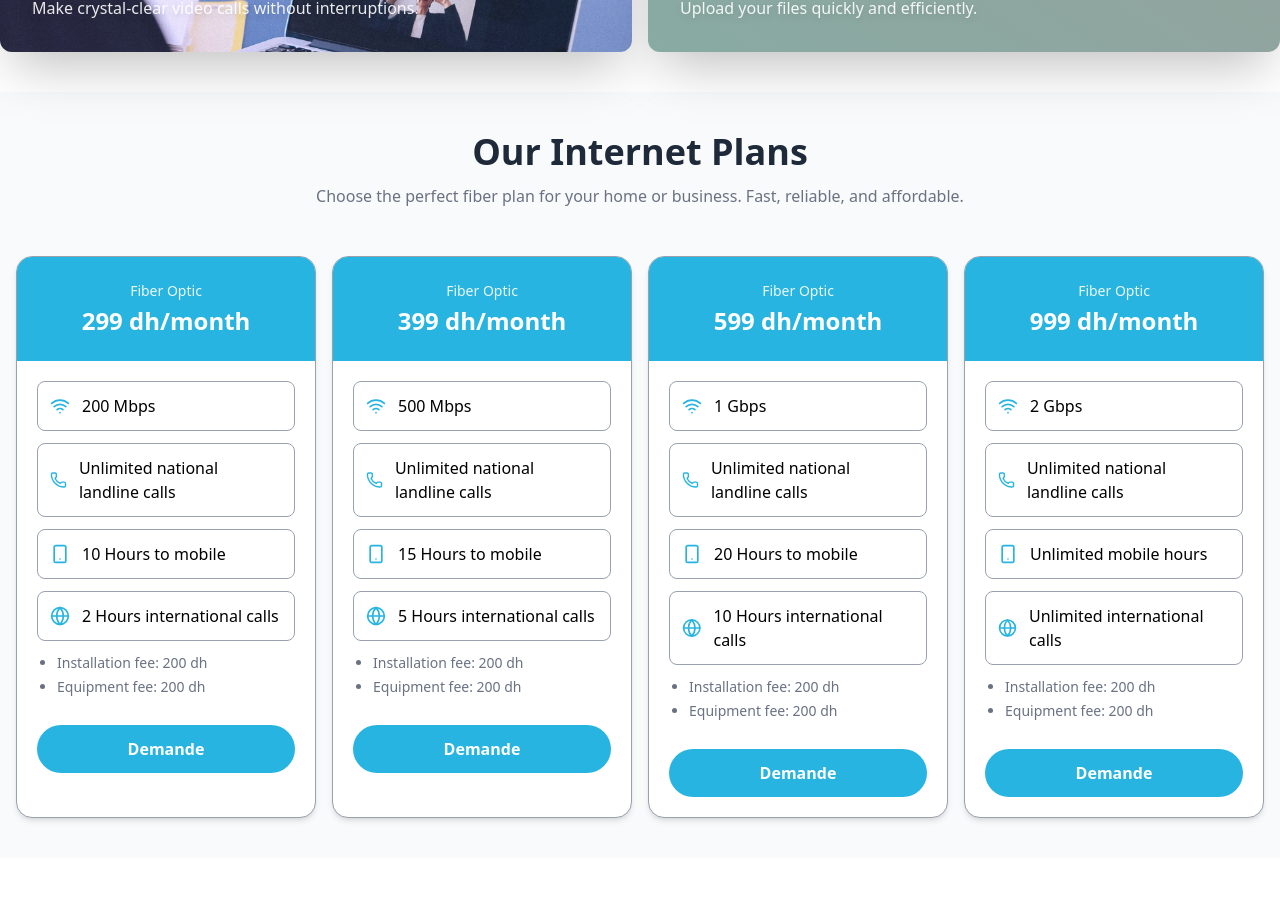
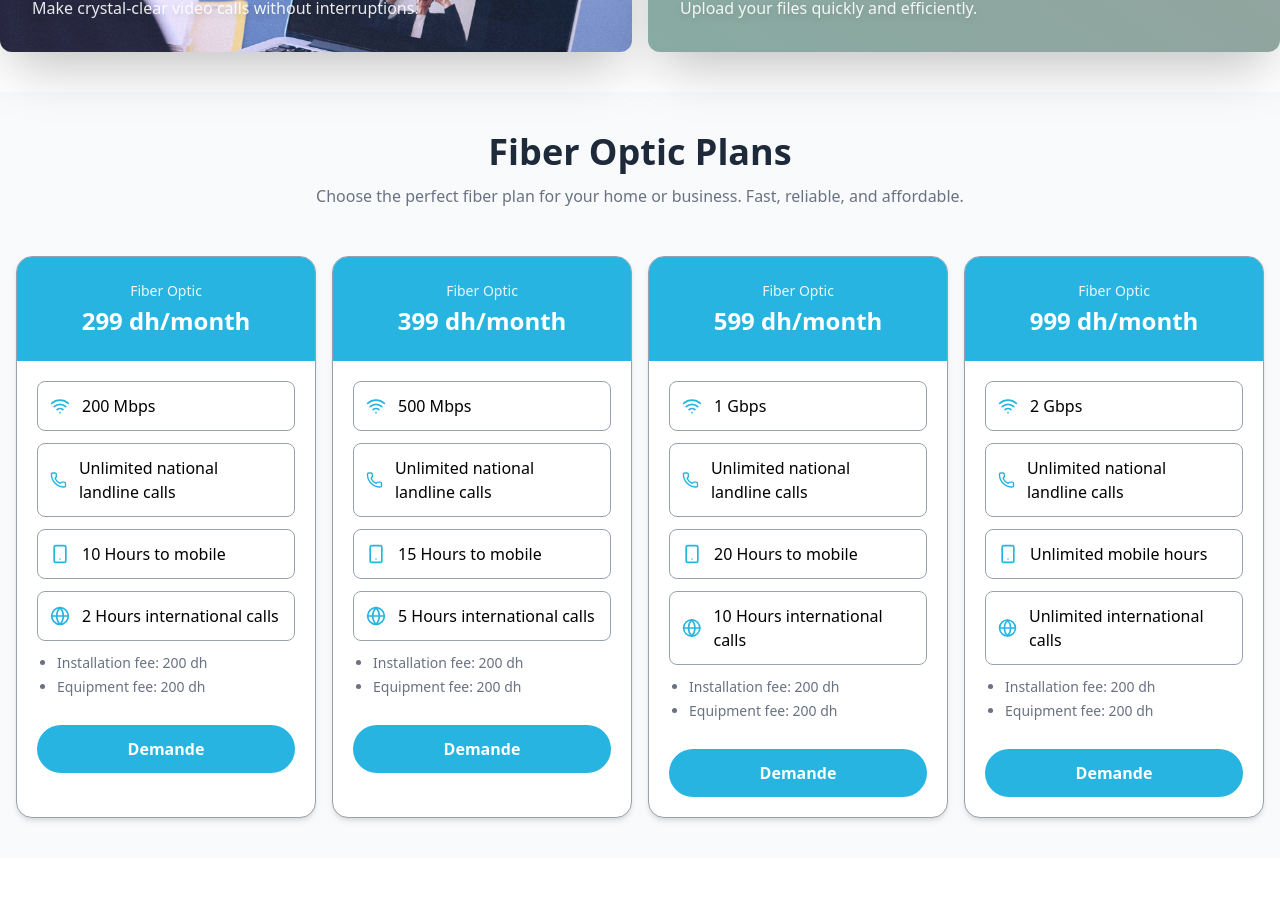
Before and after one commit to badriyassine/PrimeNet, a React (Vite) app: page / in a window 1280 px wide. Shown: the part 1920-2822 px from the top of the page. Built offline with nearby package versions, Linux system fonts and the light colour scheme; grey boxes are pictures that could not be loaded.

Commit message:
update offer title to fiber optic plans

```diff
--- a/src/pages/home/components/Offers.jsx
+++ b/src/pages/home/components/Offers.jsx
@@ -34,7 +34,6 @@ const offers = [
     international: "Unlimited international calls",
   },
   // 5G offers
-
 ];
 
 export default function Offers() {
@@ -43,7 +42,7 @@ export default function Offers() {
       {/* Section Title */}
       <div className="text-center mb-12 max-w-2xl mx-auto">
         <h1 className="text-3xl md:text-4xl font-bold text-gray-800">
-          Our Internet Plans
+          Fiber Optic Plans
         </h1>
 
         <p className="text-gray-500 mt-3">
```
